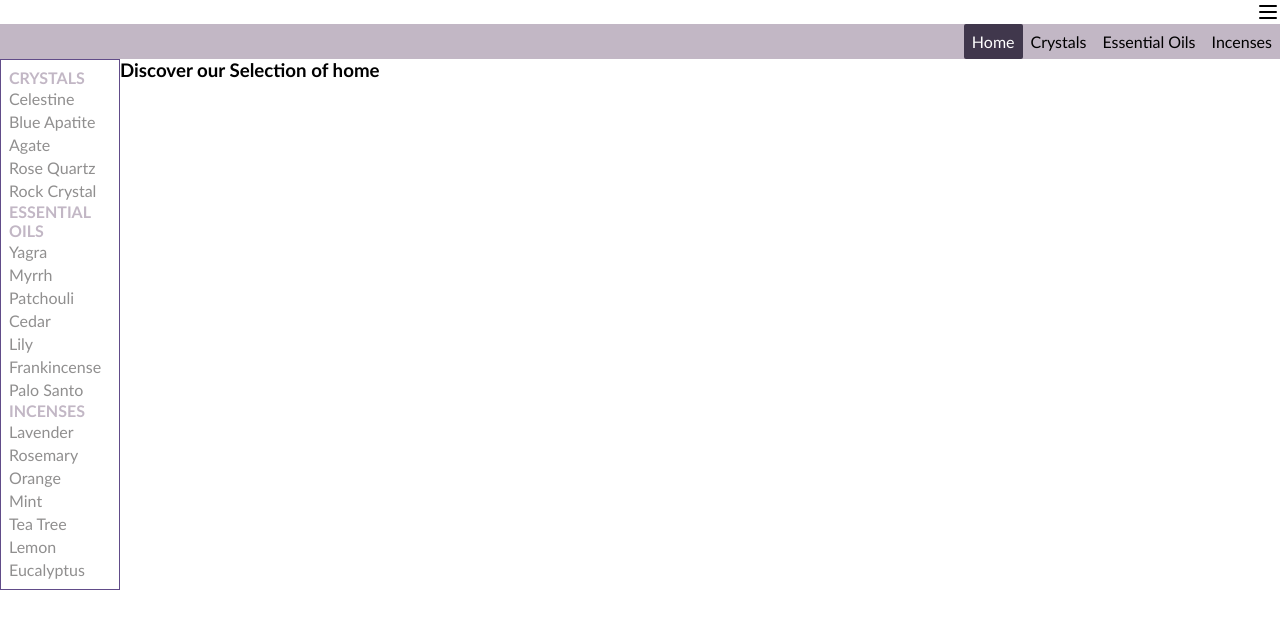
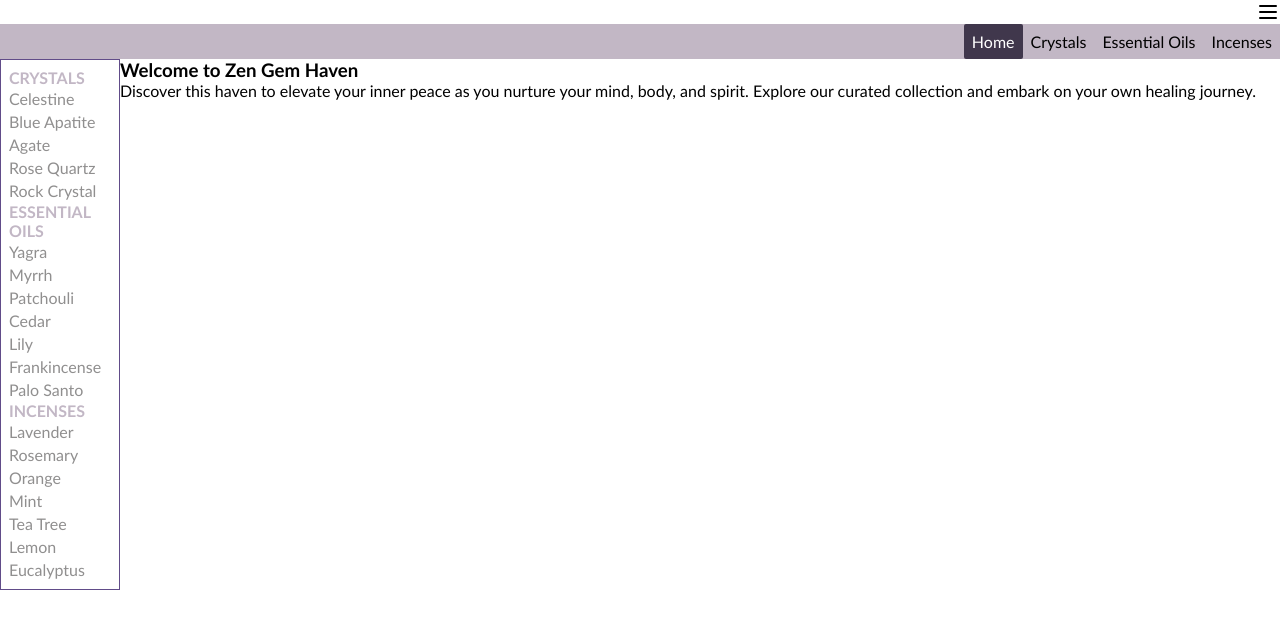
Before and after one commit to blombergalex/gems, a React (Vite) app: page / in a window 1280 px wide. Shown: the top 628 px of the page. Built offline with nearby package versions, Linux system fonts and the light colour scheme; the HTML template or start-up script is replaced by a standard one.

Commit message:
refine message

```diff
--- a/src/components/Sidebar/index.jsx
+++ b/src/components/Sidebar/index.jsx
@@ -14,7 +14,7 @@ const Sidebar = ({category, handleCategoryChange, selectedProduct, setSelectedPr
     };
 
     const crystalList = () => {
-        return allProducts.filter(product => product.category === 'crystal').map(product => (
+        return allProducts.filter(product => product.category === 'crystals').map(product => (
             <div key={product.name}>
                 <p onClick={() => handleProductClick(product)}>{product.name}</p>
             </div>
@@ -22,7 +22,7 @@ const Sidebar = ({category, handleCategoryChange, selectedProduct, setSelectedPr
     }
 
     const essentialoilsList = () => {
-        return allProducts.filter(product => product.category === 'incense').map(product => (
+        return allProducts.filter(product => product.category === 'incenses').map(product => (
             <div key={product.name}>
                 <p onClick={() => handleProductClick(product)}>{product.name}</p>
             </div>
@@ -30,7 +30,7 @@ const Sidebar = ({category, handleCategoryChange, selectedProduct, setSelectedPr
     }
 
     const incenseList = () => {
-        return allProducts.filter(product => product.category === 'essential oil').map(product => (
+        return allProducts.filter(product => product.category === 'essentialoils').map(product => (
             <div key={product.name}>
                 <p onClick={() => handleProductClick(product)}>{product.name}</p>
             </div>
@@ -42,31 +42,31 @@ const Sidebar = ({category, handleCategoryChange, selectedProduct, setSelectedPr
                 {category === 'home' ? (
                     <>
                         <div>
-                            <Link to='crystals' className={styles.category} onClick={() => handleCategoryChange('crystal')}>Crystals</Link>
+                            <Link to='crystals' className={styles.category} onClick={() => handleCategoryChange('crystals')}>Crystals</Link>
                             <div>{crystalList()}</div>
                         </div>
                         <div>
-                            <Link to='essentialoils' className={styles.category}  onClick={() => handleCategoryChange('essential oil')}>Essential Oils</Link>
+                            <Link to='essentialoils' className={styles.category}  onClick={() => handleCategoryChange('essentialoils')}>Essential Oils</Link>
                             <div>{essentialoilsList()}</div>
                         </div>
                         <div>
-                            <Link to='incenses' className={styles.category} onClick={() => handleCategoryChange('incense')}>Incenses</Link>
+                            <Link to='incenses' className={styles.category} onClick={() => handleCategoryChange('incenses')}>Incenses</Link>
                             <div>{incenseList()}</div>
                         </div>
                     </>
-                ) : category === 'crystal' ? (
+                ) : category === 'crystals' ? (
                     <div>
                         <Link to='crystals' className={styles.category}>Crystals</Link>
                         <div>{crystalList()}</div>
                         <NavLink to='/' className={styles.category} onClick={() => handleCategoryChange('home')}>&#8617;</NavLink>
                     </div>
-                ) : category === 'essential oil' ? (
+                ) : category === 'essentialoils' ? (
                     <div>
                         <Link to='essentialoils' className={styles.category}>Essential Oils</Link>
                         <div>{incenseList()}</div>
                         <NavLink to='/' className={styles.category} onClick={() => handleCategoryChange('home')}>&#8617;</NavLink>
                     </div>
-                ) : category === 'incense' ? (
+                ) : category === 'incenses' ? (
                     <div>
                         <Link to='incenses' className={styles.category}>Incenses</Link>
                         <div>{essentialoilsList()}</div>
--- a/src/components/WelcomeMessage/index.jsx
+++ b/src/components/WelcomeMessage/index.jsx
@@ -1,11 +1,33 @@
 import styles from './WelcomeMessage.module.css'
 
 const WelcomeMessage = ({category}) => {
-    return(
-        <div>
-            <h3>Discover our Selection of {category}</h3>
+    const welcomeMessages = {
+        crystals: {
+            title: "Step into the mystical world of crystals",
+            details: "Explore our wide range of healing gemstones, each with its own unique energy and properties."
+        },
+        essentialoils: {
+            title: "Indulge your senses with our collection of wonderful essential oils",
+            details: "Discover the power of aromatherapy and natural remedies."
+        },
+        incenses: {
+            title: "Elevate your space with our aromatic incenses",
+            details: "Let the soothing scents transport you to a place of serenity and tranquility."
+        },
+        home: {
+            title: "Welcome to Zen Gem Haven",
+            details: "Discover this haven to elevate your inner peace as you nurture your mind, body, and spirit. Explore our curated collection and embark on your own healing journey."
+        }
+    };
+
+    const message = welcomeMessages[category];
+
+    return (
+        <div className="messageContainer">
+            <h3>{message.title}</h3>
+            <p>{message.details}</p>
         </div>
     )
-}
+};
 
 export default WelcomeMessage;
--- a/src/data/data.js
+++ b/src/data/data.js
@@ -12,7 +12,7 @@ function Product(name, category, origin, price, shortDescription, longDescriptio
 export const crystals = [
     new Product(
         "celestine",
-        "crystal",
+        "crystals",
         "Madagascar",
         "200",
         "Promotes clarity of mind and communication.",
@@ -21,7 +21,7 @@ export const crystals = [
     ),
     new Product(
         "blue apatite",
-        "crystal",
+        "crystals",
         "Brazil",
         "150",
         "Enhances intuition and personal power.",
@@ -30,7 +30,7 @@ export const crystals = [
     ),
     new Product(
         "agate",
-        "crystal",
+        "crystals",
         "India",
         "100",
         "Brings stability and emotional balance.",
@@ -39,7 +39,7 @@ export const crystals = [
     ),
     new Product(
         "rose quartz",
-        "crystal",
+        "crystals",
         "Brazil",
         "180",
         "Promotes love, compassion, and emotional healing.",
@@ -48,7 +48,7 @@ export const crystals = [
     ),
     new Product(
         "rock crystal",
-        "crystal",
+        "crystals",
         "Brazil",
         "120",
         "Amplifies energy and promotes clarity.",
@@ -60,7 +60,7 @@ export const crystals = [
 export const essentialOils = [
     new Product(
         "lavender",
-        "essential oil",
+        "essentialoils",
         "France",
         "150",
         "Calming and relaxing scent, great for stress relief.",
@@ -69,7 +69,7 @@ export const essentialOils = [
     ),
     new Product(
         "rosemary",
-        "essential oil",
+        "essentialoils",
         "Spain",
         "120",
         "Invigorating and stimulating scent, aids concentration.",
@@ -78,7 +78,7 @@ export const essentialOils = [
     ),
     new Product(
         "orange",
-        "essential oil",
+        "essentialoils",
         "Italy",
         "100",
         "Uplifting and refreshing citrus aroma, boosts mood.",
@@ -87,7 +87,7 @@ export const essentialOils = [
     ),
     new Product(
         "mint",
-        "essential oil",
+        "essentialoils",
         "USA",
         "130",
         "Cooling and refreshing scent, aids digestion.",
@@ -96,7 +96,7 @@ export const essentialOils = [
     ),
     new Product(
         "tea tree",
-        "essential oil",
+        "essentialoils",
         "Australia",
         "160",
         "Antimicrobial and purifying properties, supports skin health.",
@@ -105,7 +105,7 @@ export const essentialOils = [
     ),
     new Product(
         "lemon",
-        "essential oil",
+        "essentialoils",
         "Italy",
         "110",
         "Uplifting and energizing citrus scent, promotes detoxification.",
@@ -114,7 +114,7 @@ export const essentialOils = [
     ),
     new Product(
         "eucalyptus",
-        "essential oil",
+        "essentialoils",
         "Australia",
         "140",
         "Clears congestion and supports respiratory health.",
@@ -126,7 +126,7 @@ export const essentialOils = [
 export const incenses = [
     new Product(
         "yagra",
-        "incense",
+        "incenses",
         "India",
         "80",
         "Balances energy and promotes relaxation.",
@@ -135,7 +135,7 @@ export const incenses = [
     ),
     new Product(
         "myrrh",
-        "incense",
+        "incenses",
         "Somalia",
         "100",
         "Purifies the air and uplifts the spirit.",
@@ -144,7 +144,7 @@ export const incenses = [
     ),
     new Product(
         "patchouli",
-        "incense",
+        "incenses",
         "Indonesia",
         "90",
         "Grounding and calming scent, enhances creativity.",
@@ -153,7 +153,7 @@ export const incenses = [
     ),
     new Product(
         "cedar",
-        "incense",
+        "incenses",
         "USA",
         "110",
         "Purifies the environment and promotes clarity.",
@@ -162,7 +162,7 @@ export const incenses = [
     ),
     new Product(
         "lily",
-        "incense",
+        "incenses",
         "Japan",
         "120",
         "Calming and soothing scent, promotes emotional balance.",
@@ -171,7 +171,7 @@ export const incenses = [
     ),
     new Product(
         "frankincense",
-        "incense",
+        "incenses",
         "Oman",
         "130",
         "Elevates consciousness and deepens spiritual connection.",
@@ -180,7 +180,7 @@ export const incenses = [
     ),
     new Product(
         "palo santo",
-        "incense",
+        "incenses",
         "Peru",
         "150",
         "Clears negative energy and promotes healing.",
--- a/src/pages/Layout/index.jsx
+++ b/src/pages/Layout/index.jsx
@@ -14,15 +14,16 @@ const Layout = ({selectedProduct, setSelectedProduct}) => {
         setCategory(newCategory);
         setSelectedProduct(null);
     }, []);
+    console.log("Current category:", category);
 
     return(
         <>
             <Menu className={styles.menuIcon}/>
                 <nav className={styles.navbar}>
                     <NavLink className={({ isActive}) => isActive ? styles.active : ''} to='/' onClick={() => handleCategoryChange('home')} >Home</NavLink>
-                    <NavLink className={({ isActive}) => isActive ? styles.active : ''} to='crystals' onClick={() => handleCategoryChange('crystal')} >Crystals</NavLink>
-                    <NavLink className={({ isActive}) => isActive ? styles.active : ''} to='essentialoils' onClick={() => handleCategoryChange('essential oil')} >Essential Oils</NavLink>
-                    <NavLink className={({ isActive}) => isActive ? styles.active : ''} to='incenses' onClick={() => handleCategoryChange('incense')}>Incenses</NavLink>
+                    <NavLink className={({ isActive}) => isActive ? styles.active : ''} to='crystals' onClick={() => handleCategoryChange('crystals')} >Crystals</NavLink>
+                    <NavLink className={({ isActive}) => isActive ? styles.active : ''} to='essentialoils' onClick={() => handleCategoryChange('essentialoils')} >Essential Oils</NavLink>
+                    <NavLink className={({ isActive}) => isActive ? styles.active : ''} to='incenses' onClick={() => handleCategoryChange('incenses')}>Incenses</NavLink>
                 </nav>
             <div className={styles.mainContent}>
                 <Sidebar category={category} handleCategoryChange={handleCategoryChange} setSelectedProduct={setSelectedProduct} selectedProduct={selectedProduct}/>
```
